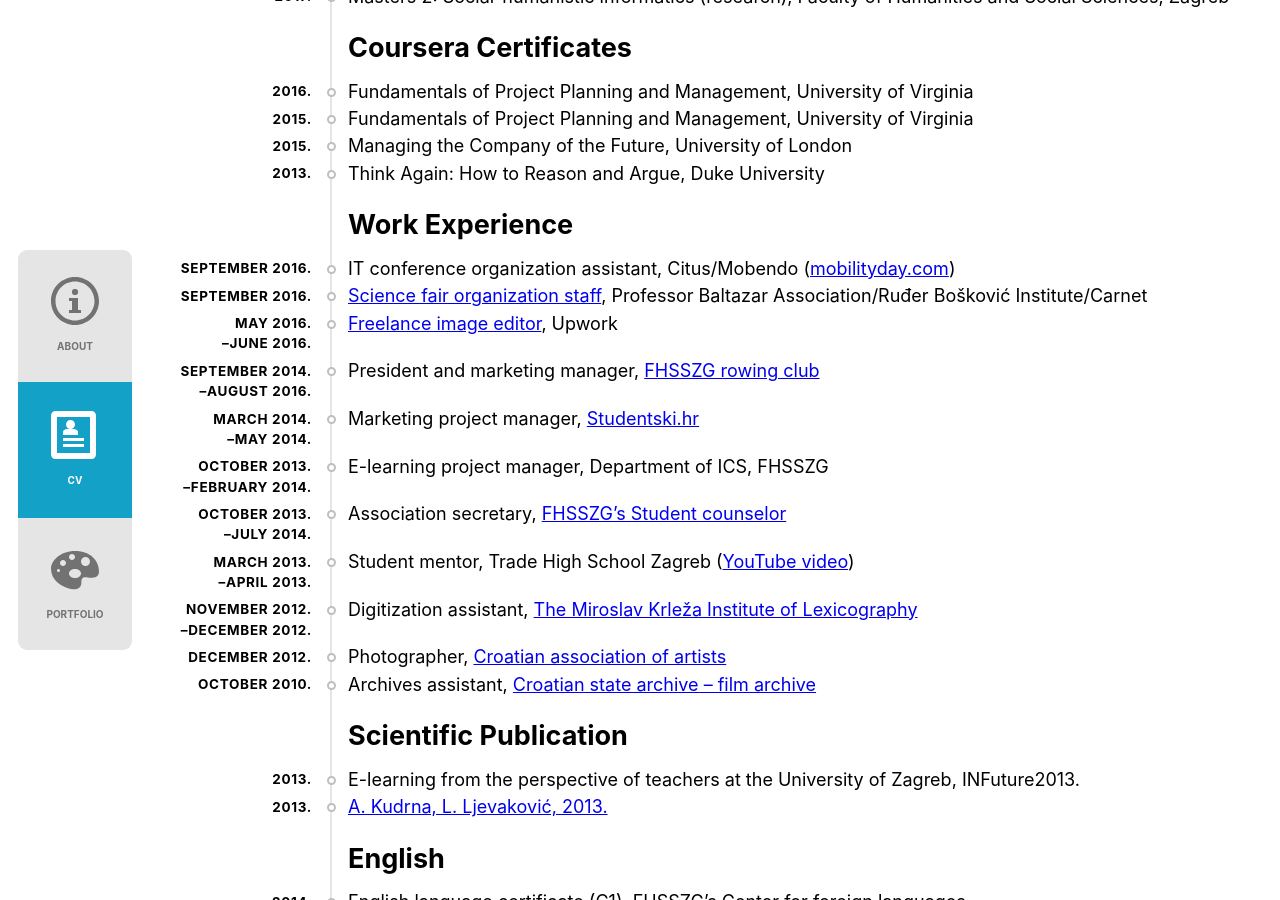
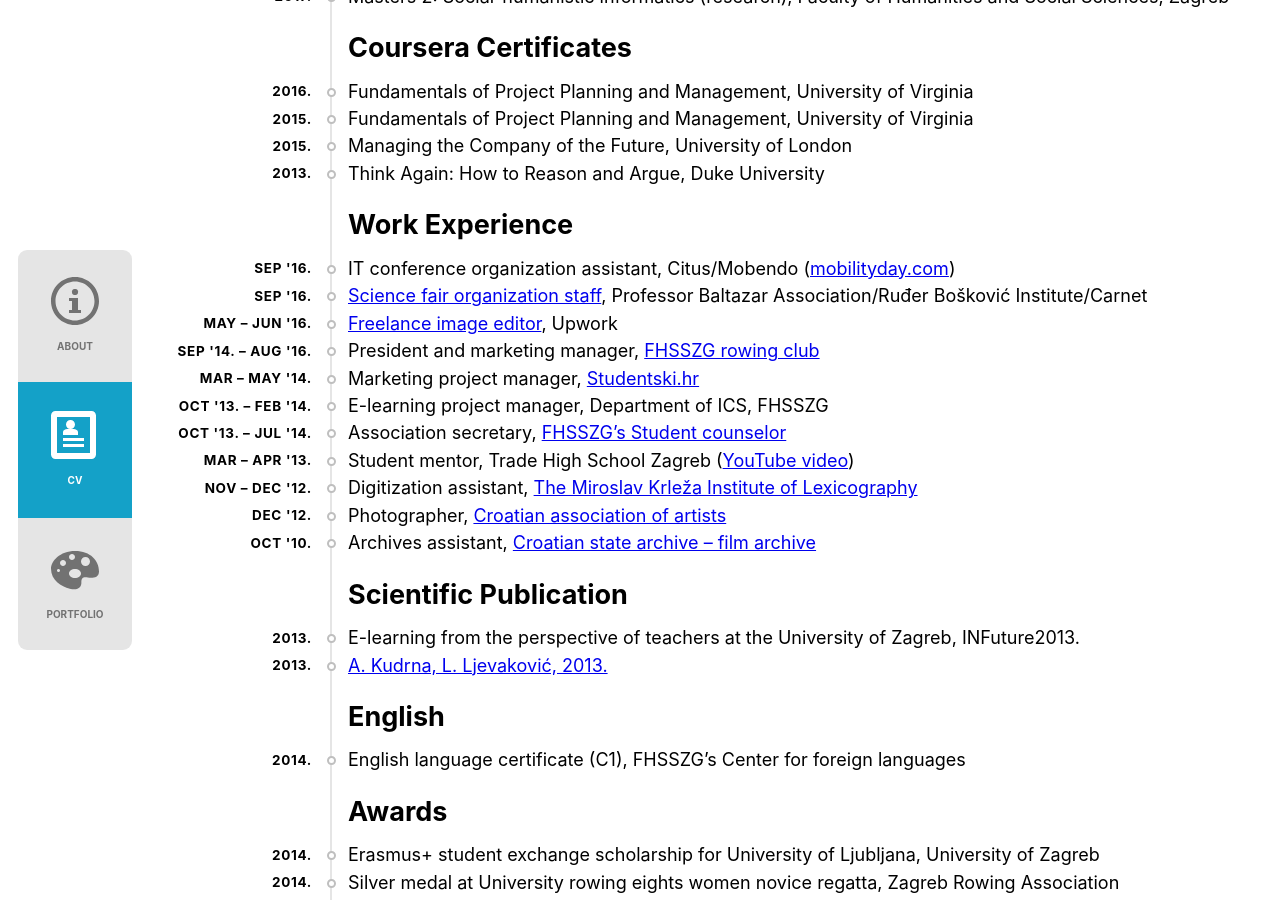
Before and after one commit to akudrna/akudrna.github.io, a Jekyll site: the page built from cv.html, in a window 1280 px wide and 900 px high, scrolled down 264 px. Built offline with Jekyll 4.4.1, drawn with Linux system fonts in a browser that asks for light colours.

Commit message:
Make CV dates more compact

```diff
--- a/_data/cv.yml
+++ b/_data/cv.yml
@@ -52,22 +52,22 @@
     -
       name: "IT conference organization assistant, Citus/Mobendo ([mobilityday.com](http://mobilityday.com))"
       time:
-        - September 2016.
+        - Sep '16.
       description:
         - IT conference organization assistant, Citus/Mobendo (mobilityday.com)
       tags: [1]
     -
       name: "[Science fair organization staff](http://znanstvenipiknik.weebly.com/piknik-2016.html), Professor Baltazar Association/Ruđer Bošković Institute/Carnet"
       time:
-        - September 2016.
+        - Sep '16.
       description:
         - helping with the event materials distribution, presenting the technological gadgets to visitors
       tags: [1, 2]
     -
       name: "[Freelance image editor](https://www.upwork.com/o/profiles/users/_~01276da14d5cdbbd28/), Upwork"
       time:
-        - May 2016.
-        - June 2016.
+        - May
+        - Jun '16.
       description:
         - editing images (real estate, portraits, fashion, commercial etc.)
       results:
@@ -76,8 +76,8 @@
     -
       name: "President and marketing manager, [FHSSZG rowing club](https://www.facebook.com/FFZGvk)"
       time:
-        - September 2014.
-        - August 2016.
+        - Sep '14.
+        - Aug '16.
       description:
         - business (financial and operative plans, contracts, documentation)
         - organization (crew coordination, competition applications, trip organization)
@@ -92,8 +92,8 @@
     -
       name: "Marketing project manager, [Studentski.hr](http://studentski.hr/zabava/studentski-zivot)"
       time:
-        - March 2014.
-        - May 2014.
+        - Mar
+        - May '14.
       description:
         - scenario development (writing a fun story for a promotional video)
         - recruitment and coordination (hiring actors, team coordination)
@@ -107,8 +107,8 @@
     -
       name: "E-learning project manager, Department of ICS, FHSSZG"
       time:
-        - October 2013.
-        - February 2014.
+        - Oct '13.
+        - Feb '14.
       description:
         - project initiation (objectives, team roles assignment)
         - project planning (operative and executive plan, communication, partnerships)
@@ -124,16 +124,16 @@
     -
       name: "Association secretary, [FHSSZG's Student counselor](http://www.ffzg.unizg.hr/studentski-savjetnik/)"
       time:
-        - October 2013.
-        - July 2014.
+        - Oct '13.
+        - Jul '14.
       description:
         - evaluating/developing students' projects, advising students regarding studying issues, mentoring students
       tags: [1]
     -
       name: "Student mentor, Trade High School Zagreb ([YouTube video](https://www.youtube.com/watch?v=69pL_VtPSFU))"
       time:
-        - March 2013.
-        - April 2013.
+        - Mar
+        - Apr '13.
       description:
         - moderating students' meetings
         - assisting with script and the filming route
@@ -142,22 +142,22 @@
     -
       name: "Digitization assistant, [The Miroslav Krleža Institute of Lexicography](http://dfest.nsk.hr/)"
       time:
-        - November 2012.
-        - December 2012.
+        - Nov
+        - Dec '12.
       description:
         - scanning the materials, reviewing and correcting the digitized material with OCR software
       tags: [1]
     -
       name: "Photographer, [Croatian association of artists](http://goo.gl/qzmtZN)"
       time:
-        - December 2012.
+        - Dec '12.
       description:
         - photographing the items from the artOmat exhibition
       tags: [5]
     -
       name: "Archives assistant, [Croatian state archive – film archive](http://zagreb.arhiv.hr/hr/hda/fs-ovi/kinoteka.htm)"
       time:
-        - October 2010.
+        - Oct '10.
       description:
         - organizing CDs/DVDs, entering database metadata entry, material labeling
       tags: [1, 5]
--- a/cv.html
+++ b/cv.html
@@ -27,7 +27,7 @@
             {% when 1 %}
             {{ item.time[0] }}
             {% when 2 %}
-            {{ item.time[0] }}<br />–{{ item.time[1] }}
+            {{ item.time[0] }} – {{ item.time[1] }}
             {% endcase %}
           </div>
           {% else %}
```
